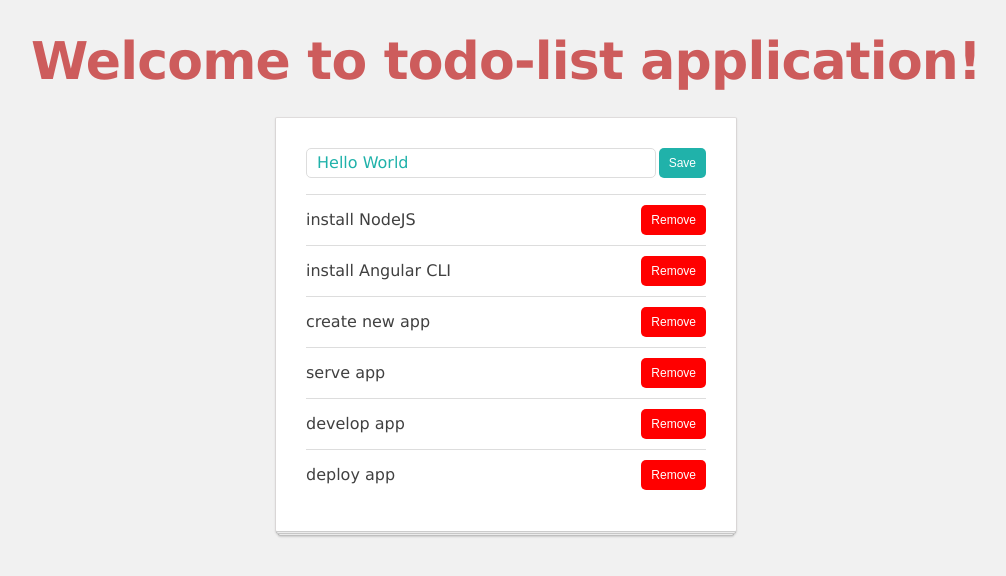
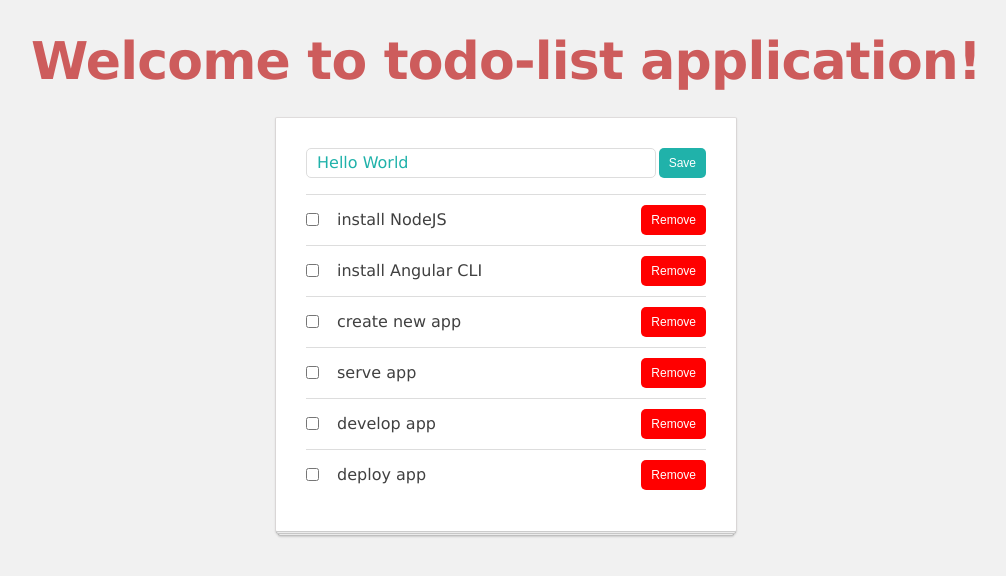
Before and after one commit to azWorkshop/angular-to-do-app, an Angular app: page / in a window 1280 px wide. Shown: the top 576 px of the page, without its empty margins (134-1140 px from the left). Built offline with nearby package versions, Linux system fonts and the light colour scheme.

Commit message:
Add complete checkbox

```diff
--- a/src/app/list-manager/list-manager.component.html
+++ b/src/app/list-manager/list-manager.component.html
@@ -4,7 +4,8 @@
   <ul>
     <li *ngFor="let todoItem of todoList">
       <app-todo-item [item]="todoItem"
-                      (remove)="removeItem($event)">
+                      (remove)="removeItem($event)"
+                      (update)="updateItem($event.item, $event.changes)">
       </app-todo-item>
     </li>
   </ul>
--- a/src/app/list-manager/list-manager.component.ts
+++ b/src/app/list-manager/list-manager.component.ts
@@ -24,4 +24,7 @@
     this.todoListService.deleteItem(item);
   }
 
+  updateItem(item, changes) {
+    this.todoListService.updateItem(item, changes);
+  }
 }
--- a/src/app/todo-item/todo-item.component.html
+++ b/src/app/todo-item/todo-item.component.html
@@ -1,5 +1,11 @@
 <div class="todo-item">
-  {{ item.title }}
+  <input type="checkbox"
+         class="todo-checkbox"
+         (click)="completeItem()"/>
+
+  <span class="todo-title" [ngClass]="{'todo-complete': item.completed}">
+    {{ item.title }}
+  </span>
 
   <button class="btn btn-red" (click)="removeItem()">
     Remove
--- a/src/app/todo-item/todo-item.component.scss
+++ b/src/app/todo-item/todo-item.component.scss
@@ -16,3 +16,7 @@
   flex-grow: 1;
   padding-left: 11px;
 }
+
+.todo-complete {
+  text-decoration: line-through;
+}
--- a/src/app/todo-item/todo-item.component.ts
+++ b/src/app/todo-item/todo-item.component.ts
@@ -9,6 +9,7 @@
 export class TodoItemComponent implements OnInit {
   @Input() item: TodoItem;
   @Output() remove: EventEmitter<TodoItem> = new EventEmitter();
+  @Output() update: EventEmitter<any> = new EventEmitter();
 
   constructor() { }
 
@@ -17,4 +18,11 @@
   removeItem() {
     this.remove.emit(this.item);
   }
+
+  completeItem() {
+    this.update.emit({
+      item: this.item,
+      changes: {completed: !this.item.completed}
+    });
+  }
 }
```
